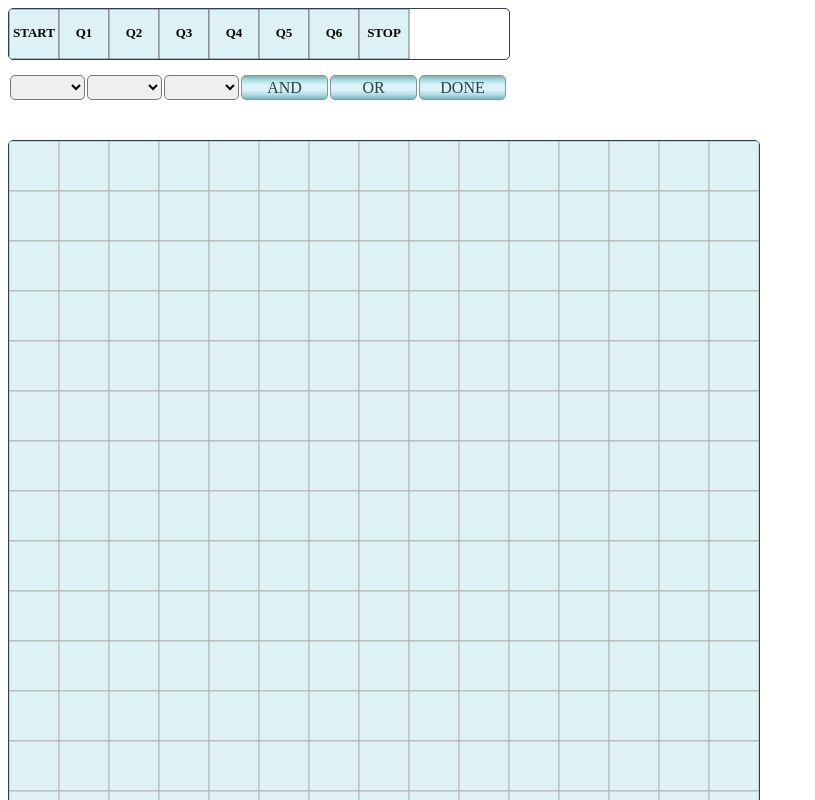
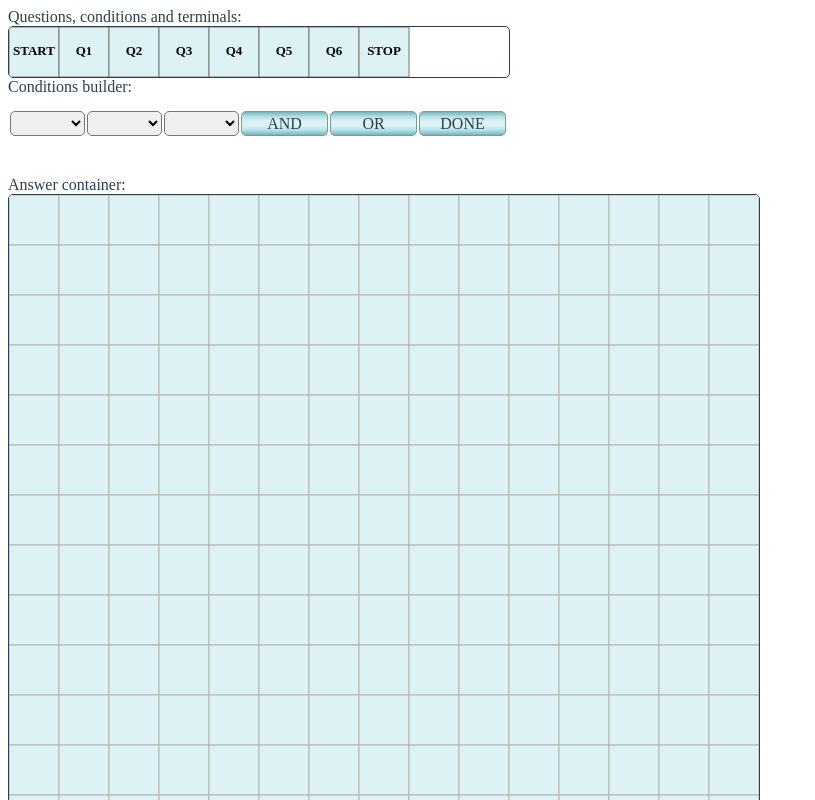
Before and after one commit to RamonaClelia/logic_schema, a Vue app: page / in a window 1280 px wide. Shown: the top 800 px of the page, without its empty margins (0-815 px from the left). Built offline with nearby package versions, Linux system fonts and the light colour scheme.

Commit message:
finalv0_1

```diff
--- a/src/components/SelectionGrid2.vue
+++ b/src/components/SelectionGrid2.vue
@@ -10,6 +10,8 @@
       :key="'link_'+index"
     >{{link.from}} - {{link.to}}..{{link.x1}},{{link.y1}},{{link.x2}},{{link.y2}}..{{link.lbl}}</div>-->
     <!-- questions container -->
+    <div>Questions, conditions and terminals:</div>
+
     <svg :width="QchartWidth" :height="QchartHeight" id="QuestionsContainer">
       <g
         v-for="block in map_array"
@@ -33,6 +35,7 @@
     </svg>
 
     <!-- conditions container -->
+    <div>Conditions builder:</div>
     <div id="Conditions"  v-bind:style="{ width: QchartWidth+'px' }">
     <div
 
@@ -95,6 +98,7 @@
     </div> -->
 
     <!-- answers container -->
+    <div>Answer container:</div>
     <svg :width="AchartWidth" :height="AchartHeight" id="AnswersContainer">
       <g
         v-for="acell in map_answers"
```
